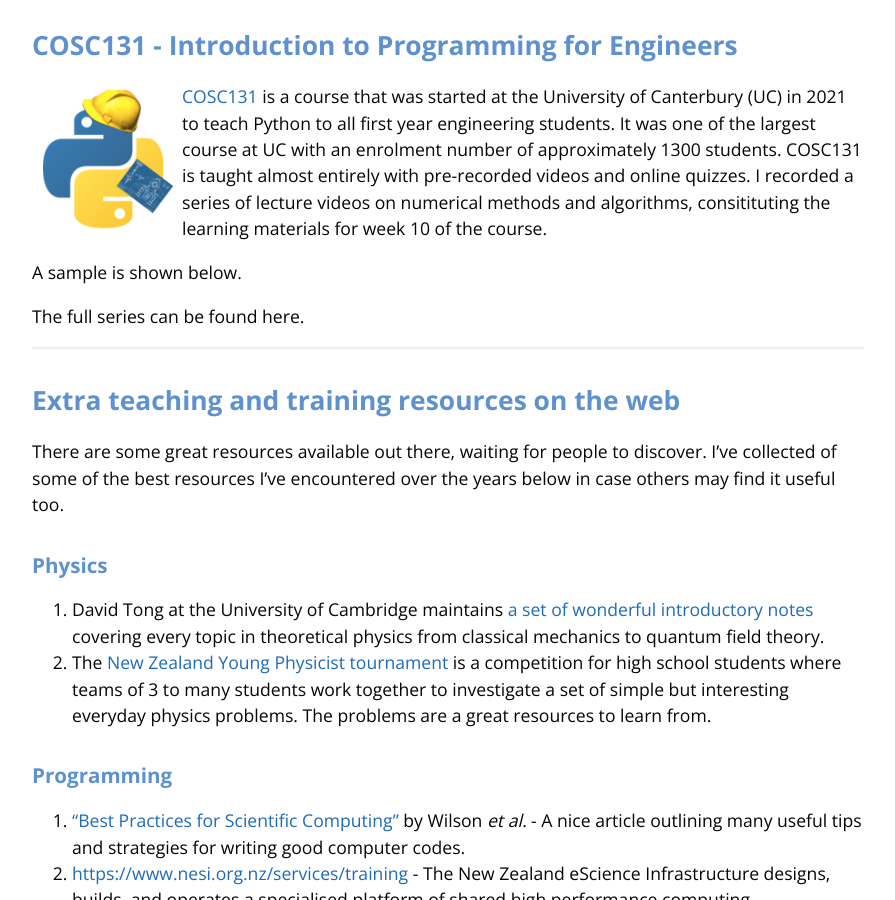
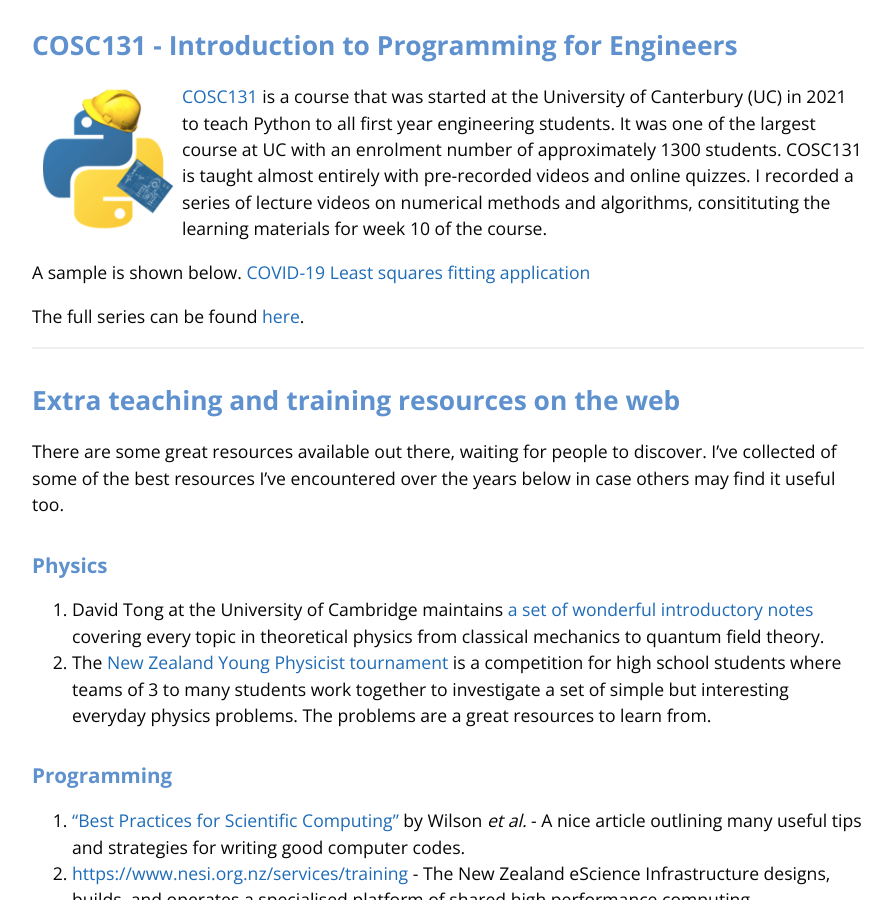
Before and after one commit to captvonsciencypants/computational-imaging-lab, a Jekyll site: the page built from teaching.md, in a window 1280 px wide and 900 px high, scrolled down 1391 px. Shown: the whole window, without its empty margins (192-1087 px from the left). Built offline with Jekyll 4.4.1, drawn with Linux system fonts in a browser that asks for light colours; our own code applies the rules of GitHub Pages for plain Markdown files; the repository's description, which GitHub fills in, is left out.

Commit message:
Update teaching.md

```diff
--- a/teaching.md
+++ b/teaching.md
@@ -29,8 +29,9 @@ These notebooks were initiated when I was organising the [Prickly Python](http:/
 [COSC131](https://www.canterbury.ac.nz/courseinfo/GetCourseDetails.aspx?course=COSC131&occurrence=21S2(C)&year=2021) is a course that was started at the University of Canterbury (UC) in 2021 to teach Python to all first year engineering students. It was one of the largest course at UC with an enrolment number of approximately 1300 students. COSC131 is taught almost entirely with pre-recorded videos and online quizzes. I recorded a series of lecture videos on numerical methods and algorithms, consitituting the learning materials for week 10 of the course.
 
 A sample is shown below.
+[COVID-19 Least squares fitting application](https://www.youtube.com/watch?v=i-adjQFhy4k&list=PLGSclDkUF8aO_Wn5N8BnpYuEjKuFeCSe2&index=11)
 
-The full series can be found here.
+The full series can be found [here](https://www.youtube.com/playlist?list=PLGSclDkUF8aO_Wn5N8BnpYuEjKuFeCSe2).
 
 
 
```
